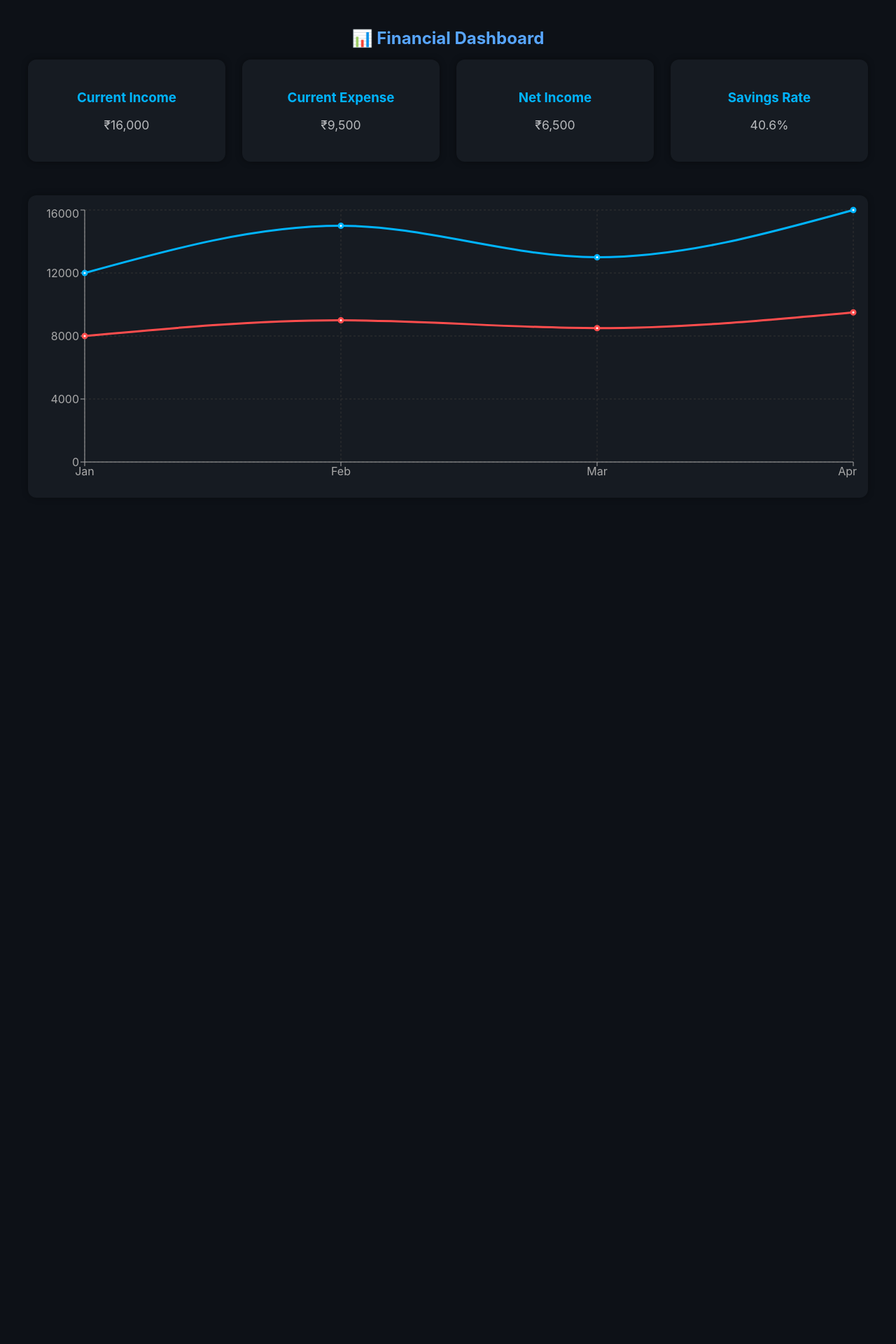
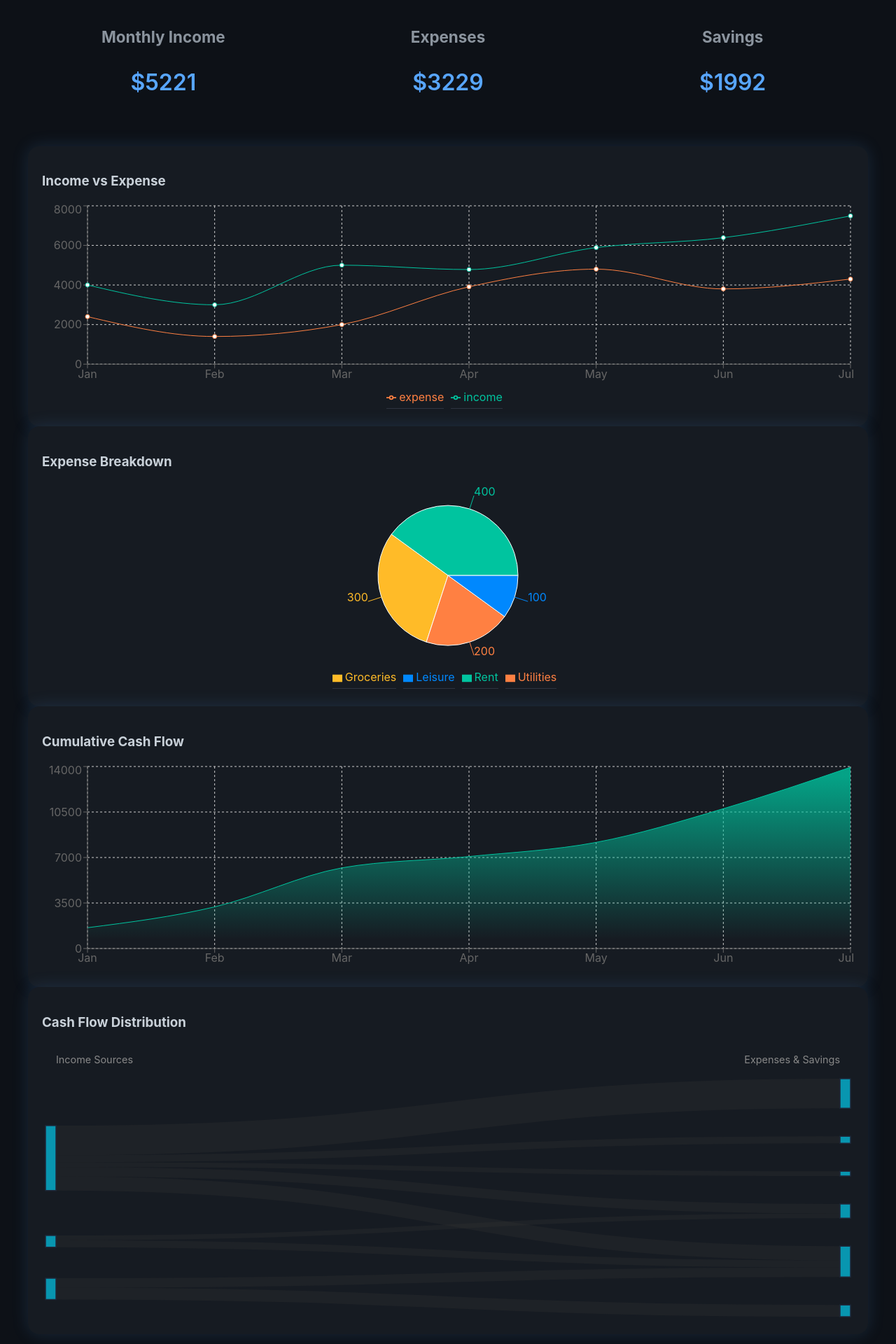
Before and after one commit to Rishikesh831/FinSight, a React (Vite) app: page /dashboard in a window 1280 px wide. Shown: the part 80-2000 px from the top of the page at 70% size. Before the commit the page ends 940 px from the top, so only its background shows below. Built offline with nearby package versions, Linux system fonts and the light colour scheme.

Commit message:
Good plots

```diff
--- a/package.json
+++ b/package.json
@@ -10,12 +10,15 @@
     "preview": "vite preview"
   },
   "dependencies": {
+    "@react-three/drei": "^10.7.6",
+    "@react-three/fiber": "^9.4.0",
     "framer-motion": "^12.23.24",
     "react": "^19.1.1",
     "react-dom": "^19.1.1",
     "react-grid-layout": "^1.5.2",
     "react-router-dom": "^7.9.5",
-    "recharts": "^3.3.0"
+    "recharts": "^3.3.0",
+    "three": "^0.181.0"
   },
   "devDependencies": {
     "@eslint/js": "^9.36.0",
--- a/src/pages/DashboardPage.css
+++ b/src/pages/DashboardPage.css
@@ -1,47 +1,78 @@
 .dashboard-container {
-  padding: 100px 40px 40px; /* pushes content below navbar */
+  padding: 100px 40px 40px 40px; /* added top padding */
+  color: #c9d1d9;
   background-color: #0d1117;
-  color: #e6e6e6;
+  font-family: "Inter", sans-serif;
   min-height: 100vh;
 }
 
-h2 {
+/* Cards Section */
+.cards-section {
+  display: flex;
+  justify-content: space-between;
+  margin-bottom: 40px;
+  gap: 20px;
+}
+.card {
+  flex: 1;
   text-align: center;
-  margin-bottom: 2rem;
+  color: #fff;
+}
+.card h2 {
+  font-size: 1.4rem;
+  margin-bottom: 10px;
+  color: #8b949e;
+}
+.card p {
+  font-size: 2rem;
+  font-weight: 600;
   color: #58a6ff;
 }
 
-/* Stats Cards */
-.stats-grid {
-  display: grid;
-  grid-template-columns: repeat(auto-fit, minmax(220px, 1fr));
-  gap: 1.5rem;
-  margin-bottom: 3rem;
+/* Charts Section */
+.charts-section {
+  display: flex;
+  justify-content: space-between;
+  gap: 40px;
+  margin-bottom: 60px;
+}
+.chart-card {
+  flex: 1;
+  background: #161b22;
+  border-radius: 16px;
+  padding: 20px;
+  box-shadow: 0 0 25px rgba(88, 166, 255, 0.15);
 }
 
-.card {
-  background-color: #161b22;
-  padding: 1.5rem;
-  border-radius: 12px;
-  box-shadow: 0 0 10px rgba(0, 0, 0, 0.4);
+/* Advanced Visuals */
+.advanced-visuals-section {
+  display: grid;
+  grid-template-columns: repeat(3, 1fr);
+  gap: 40px;
+  margin-top: 50px;
+}
+.advanced-card {
+  background: #161b22;
+  border-radius: 16px;
+  padding: 20px;
+  box-shadow: 0 0 25px rgba(88, 166, 255, 0.15);
   text-align: center;
-  transition: transform 0.2s ease;
+  transition: transform 0.3s ease, box-shadow 0.3s ease;
+}
+.advanced-card:hover {
+  transform: translateY(-5px);
+  box-shadow: 0 0 30px rgba(88, 166, 255, 0.25);
+}
+.advanced-card h3 {
+  color: #c9d1d9;
+  margin-bottom: 15px;
 }
 
-.card:hover {
-  transform: translateY(-4px);
+@media (max-width: 1200px) {
+  .charts-section {
+    flex-direction: column;
+  }
+  .advanced-visuals-section {
+    grid-template-columns: 1fr;
+  }
 }
-
-.card h3 {
-  color: #00b4ff;
-  margin-bottom: 0.5rem;
-}
-
-/* Chart Container */
-.chart-container {
-  background-color: #161b22;
-  border-radius: 12px;
-  padding: 1rem;
-  height: 400px;
-  box-shadow: 0 0 10px rgba(0, 0, 0, 0.3);
-}
--- a/src/pages/DashboardPage.jsx
+++ b/src/pages/DashboardPage.jsx
@@ -1,4 +1,5 @@
-import React from "react";
+import React, { useMemo } from "react";
+import "./DashboardPage.css";
 import {
   LineChart,
   Line,
@@ -6,58 +7,194 @@ import {
   YAxis,
   CartesianGrid,
   Tooltip,
+  PieChart,
+  Pie,
+  Cell,
+  Legend,
+  AreaChart,
+  Area,
   ResponsiveContainer,
+  Sankey,
 } from "recharts";
-import "./DashboardPage.css";
 
-export default function DashboardPage() {
-  const data = [
-    { month: "Jan", income: 12000, expense: 8000 },
-    { month: "Feb", income: 15000, expense: 9000 },
-    { month: "Mar", income: 13000, expense: 8500 },
-    { month: "Apr", income: 16000, expense: 9500 },
-  ];
+// === Mock Data ===
+const data = [
+  { name: "Jan", income: 4000, expense: 2400 },
+  { name: "Feb", income: 3000, expense: 1398 },
+  { name: "Mar", income: 5000, expense: 2000 },
+  { name: "Apr", income: 4780, expense: 3908 },
+  { name: "May", income: 5890, expense: 4800 },
+  { name: "Jun", income: 6390, expense: 3800 },
+  { name: "Jul", income: 7490, expense: 4300 },
+];
 
-  const netIncome = data[data.length - 1].income - data[data.length - 1].expense;
-  const savingsRate = ((netIncome / data[data.length - 1].income) * 100).toFixed(1);
+const pieData = [
+  { name: "Rent", value: 400 },
+  { name: "Groceries", value: 300 },
+  { name: "Utilities", value: 200 },
+  { name: "Leisure", value: 100 },
+];
+
+const COLORS = ["#00C49F", "#FFBB28", "#FF8042", "#0088FE"];
+
+// === Enhanced Sankey Data ===
+const sankeyData = {
+  nodes: [
+    { name: "Salary" },
+    { name: "Freelancing" },
+    { name: "Investments" },
+    { name: "Rent" },
+    { name: "Groceries" },
+    { name: "Utilities" },
+    { name: "Entertainment" },
+    { name: "Savings" },
+    { name: "Emergency Fund" },
+  ],
+  links: [
+    { source: 0, target: 3, value: 2500 },
+    { source: 0, target: 4, value: 800 },
+    { source: 0, target: 5, value: 400 },
+    { source: 0, target: 6, value: 600 },
+    { source: 0, target: 7, value: 1200 },
+
+    { source: 1, target: 4, value: 400 },
+    { source: 1, target: 7, value: 600 },
+
+    { source: 2, target: 8, value: 1000 },
+    { source: 2, target: 7, value: 800 },
+  ],
+};
+
+const DashboardPage = () => {
+  const avgIncome = useMemo(
+    () => data.reduce((sum, d) => sum + d.income, 0) / data.length,
+    []
+  );
+  const avgExpense = useMemo(
+    () => data.reduce((sum, d) => sum + d.expense, 0) / data.length,
+    []
+  );
+  const netFlow = avgIncome - avgExpense;
+
+  // ✅ Proper cumulative computation
+  let runningTotal = 0;
+  const cumulativeData = data.map((d) => {
+    runningTotal += d.income - d.expense;
+    return { ...d, total: runningTotal };
+  });
 
   return (
     <div className="dashboard-container">
-      <h2>📊 Financial Dashboard</h2>
-
-      <div className="stats-grid">
+      {/* === Summary Cards === */}
+      <div className="cards-section">
         <div className="card">
-          <h3>Current Income</h3>
-          <p>₹{data[data.length - 1].income.toLocaleString()}</p>
+          <h2>Monthly Income</h2>
+          <p>${avgIncome.toFixed(0)}</p>
         </div>
         <div className="card">
-          <h3>Current Expense</h3>
-          <p>₹{data[data.length - 1].expense.toLocaleString()}</p>
+          <h2>Expenses</h2>
+          <p>${avgExpense.toFixed(0)}</p>
         </div>
         <div className="card">
-          <h3>Net Income</h3>
-          <p>₹{netIncome.toLocaleString()}</p>
-        </div>
-        <div className="card">
-          <h3>Savings Rate</h3>
-          <p>{savingsRate}%</p>
+          <h2>Savings</h2>
+          <p>${netFlow.toFixed(0)}</p>
         </div>
       </div>
 
-      <div className="chart-container">
-        <ResponsiveContainer>
-          <LineChart data={data}>
-            <CartesianGrid strokeDasharray="3 3" stroke="#333" />
-            <XAxis dataKey="month" stroke="#aaa" />
-            <YAxis stroke="#aaa" />
-            <Tooltip
-              contentStyle={{ backgroundColor: "#161b22", border: "none", color: "#fff" }}
-            />
-            <Line type="monotone" dataKey="income" stroke="#00b4ff" strokeWidth={3} />
-            <Line type="monotone" dataKey="expense" stroke="#ff4d4d" strokeWidth={3} />
-          </LineChart>
-        </ResponsiveContainer>
+      {/* === Charts Section === */}
+      <div className="charts-grid">
+        {/* 1️⃣ Income vs Expense */}
+        <div className="chart-card">
+          <h3>Income vs Expense</h3>
+          <ResponsiveContainer width="100%" height={300}>
+            <LineChart data={data}>
+              <CartesianGrid strokeDasharray="3 3" />
+              <XAxis dataKey="name" />
+              <YAxis />
+              <Tooltip />
+              <Legend />
+              <Line type="monotone" dataKey="income" stroke="#00C49F" />
+              <Line type="monotone" dataKey="expense" stroke="#FF8042" />
+            </LineChart>
+          </ResponsiveContainer>
+        </div>
+
+        {/* 2️⃣ Expense Breakdown */}
+        <div className="chart-card">
+          <h3>Expense Breakdown</h3>
+          <ResponsiveContainer width="100%" height={300}>
+            <PieChart>
+              <Pie
+                data={pieData}
+                dataKey="value"
+                cx="50%"
+                cy="50%"
+                outerRadius={100}
+                label
+              >
+                {pieData.map((entry, index) => (
+                  <Cell key={index} fill={COLORS[index % COLORS.length]} />
+                ))}
+              </Pie>
+              <Tooltip />
+              <Legend />
+            </PieChart>
+          </ResponsiveContainer>
+        </div>
+
+        {/* 3️⃣ Cumulative Cash Flow */}
+        <div className="chart-card">
+          <h3>Cumulative Cash Flow</h3>
+          <ResponsiveContainer width="100%" height={300}>
+            <AreaChart data={cumulativeData}>
+              <defs>
+                <linearGradient id="colorTotal" x1="0" y1="0" x2="0" y2="1">
+                  <stop offset="5%" stopColor="#00C49F" stopOpacity={0.8} />
+                  <stop offset="95%" stopColor="#00C49F" stopOpacity={0} />
+                </linearGradient>
+              </defs>
+              <CartesianGrid strokeDasharray="3 3" />
+              <XAxis dataKey="name" />
+              <YAxis />
+              <Tooltip />
+              <Area
+                type="monotone"
+                dataKey="total"
+                stroke="#00C49F"
+                fillOpacity={1}
+                fill="url(#colorTotal)"
+              />
+            </AreaChart>
+          </ResponsiveContainer>
+        </div>
+
+        {/* 4️⃣ Sankey Flow */}
+        <div className="chart-card">
+          <h3>Cash Flow Distribution</h3>
+          <div style={{ display: "flex", justifyContent: "space-between", padding: "0 20px" }}>
+            <p style={{ color: "#888", fontSize: "0.9rem" }}>Income Sources</p>
+            <p style={{ color: "#888", fontSize: "0.9rem" }}>Expenses & Savings</p>
+          </div>
+          <ResponsiveContainer width="100%" height={350}>
+            <Sankey
+              data={sankeyData}
+              nodePadding={40}
+              nodeWidth={15}
+              linkCurvature={0.5}
+              link={{ strokeOpacity: 0.3 }}
+              node={{
+                stroke: "#1e293b",
+                fill: "#06b6d4",
+                strokeWidth: 1.5,
+              }}
+            >
+              <Tooltip />
+            </Sankey>
+          </ResponsiveContainer>
+        </div>
       </div>
     </div>
   );
-}
+};
+
+export default DashboardPage;
```
Also changed, not shown: 1 other file (tests, documents, lock files or other folders).
